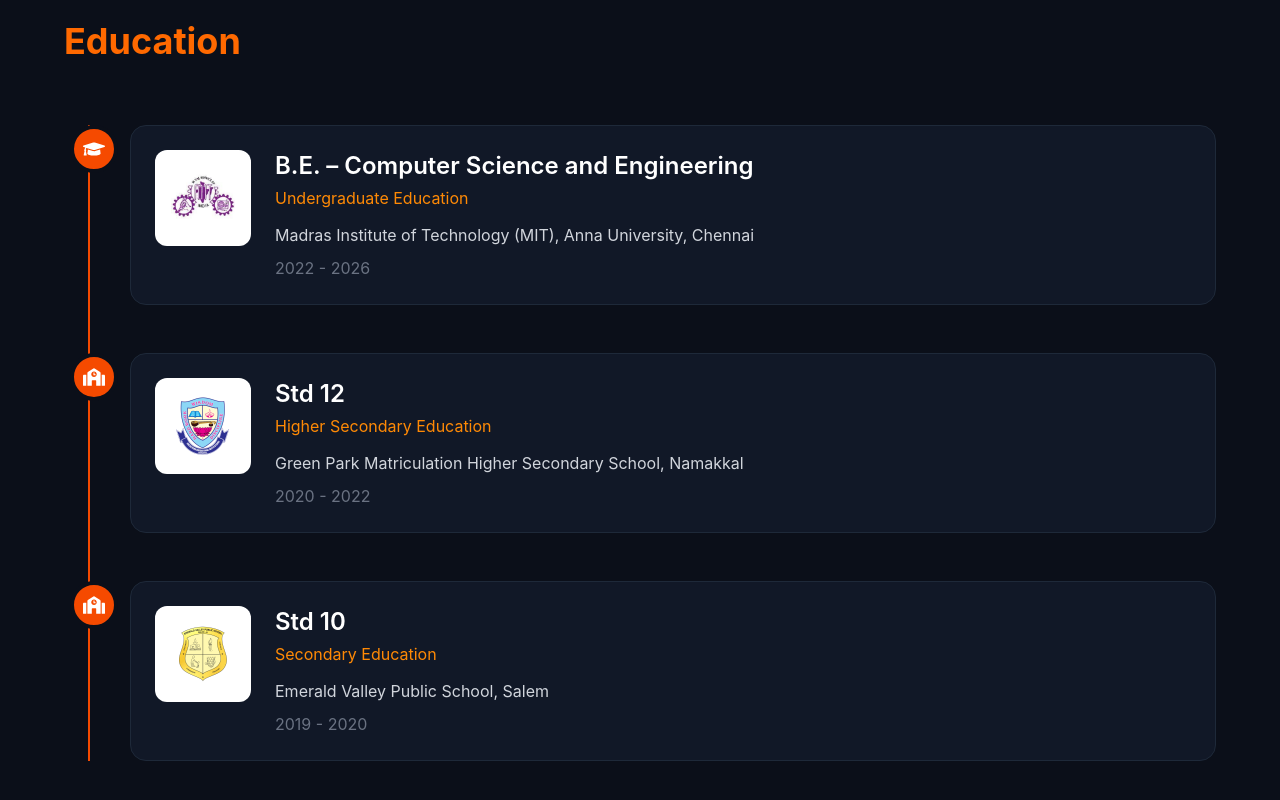
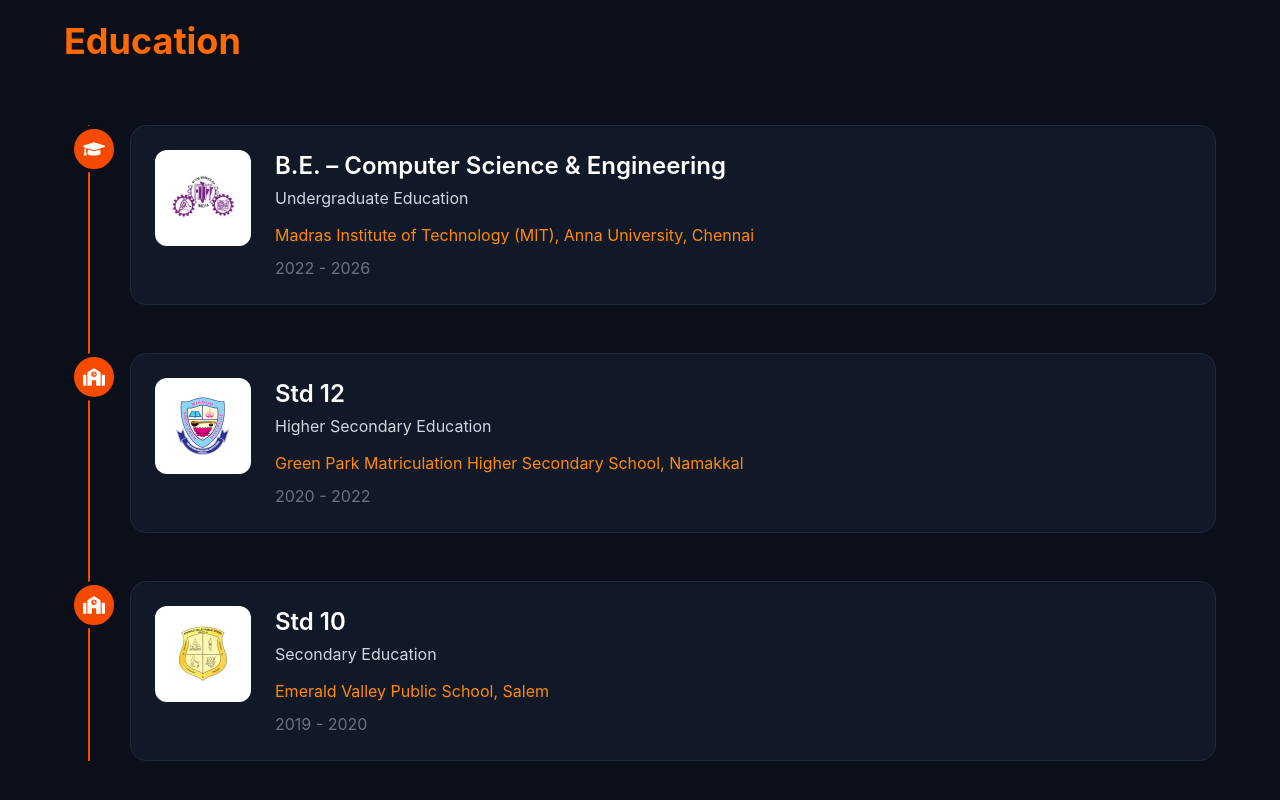
Before and after one commit to vbrprabhu2004/vbrp_new_portfolio, a React (Vite) app: page / in a window 1280 px wide. Shown: the part 1384-2184 px from the top of the page. Built offline with nearby package versions, Linux system fonts and the light colour scheme.

Commit message:
Update education title and paragraph styles

```diff
--- a/src/components/Education.jsx
+++ b/src/components/Education.jsx
@@ -7,7 +7,7 @@ import evpsLogo from "../assets/projects/evps.jpg";
 
 const education = [
   {
-    title: "B.E. – Computer Science and Engineering",
+    title: "B.E. – Computer Science & Engineering",
     subtitle: "Undergraduate Education",
     institution: "Madras Institute of Technology (MIT), Anna University, Chennai",
     duration: "2022 - 2026",
@@ -93,11 +93,11 @@ function Education() {
                       {item.title}
                     </h3>
 
-                    <p className="text-orange-400 mt-1">
+                    <p className="text-gray-300 mt-1">
                       {item.subtitle}
                     </p>
 
-                    <p className="text-gray-300 mt-3 leading-relaxed">
+                    <p className="text-orange-400 mt-3 leading-relaxed">
                       {item.institution}
                     </p>
 
```
